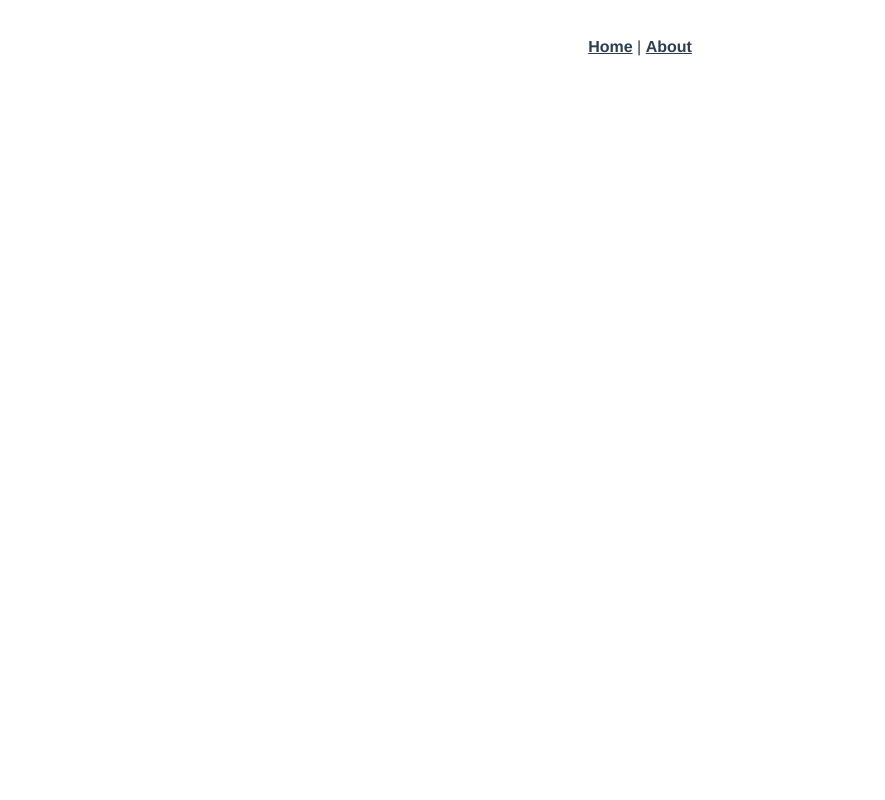
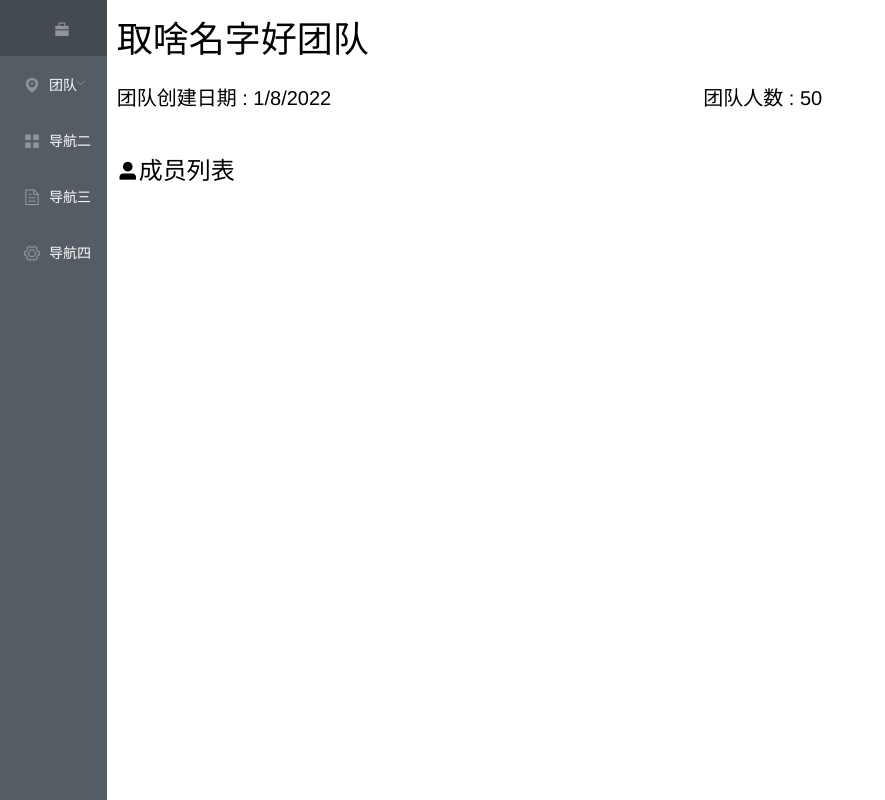
Before and after one commit to leyiiiii/SE-PROJECT, a Vue app: page /team in a window 1280 px wide. Shown: the whole page, without its empty margins (0-885 px from the left). Built offline with nearby package versions, Linux system fonts and the light colour scheme.

Commit message:
Add element ui + NavBar + Team

```diff
--- a/package.json
+++ b/package.json
@@ -8,6 +8,7 @@
   },
   "dependencies": {
     "core-js": "^3.8.3",
+    "element-ui": "^2.15.9",
     "vue": "^2.6.14",
     "vue-router": "^3.5.1",
     "vuex": "^3.6.2"
--- a/src/App.vue
+++ b/src/App.vue
@@ -1,32 +1,12 @@
 <template>
   <div id="app">
-    <nav>
-      <router-link to="/">Home</router-link> |
-      <router-link to="/about">About</router-link>
-    </nav>
     <router-view/>
   </div>
 </template>
 
 <style>
-#app {
+body {
   font-family: Avenir, Helvetica, Arial, sans-serif;
-  -webkit-font-smoothing: antialiased;
-  -moz-osx-font-smoothing: grayscale;
-  text-align: center;
-  color: #2c3e50;
-}
-
-nav {
-  padding: 30px;
-}
-
-nav a {
-  font-weight: bold;
-  color: #2c3e50;
-}
-
-nav a.router-link-exact-active {
-  color: #42b983;
+  margin: 0;
 }
 </style>
--- a/src/components/HelloWorld.vue
+++ /dev/null
@@ -1,59 +0,0 @@
-<template>
-  <div class="hello">
-    <h1>{{ msg }}</h1>
-    <p>
-      For a guide and recipes on how to configure / customize this project,<br>
-      check out the
-      <a href="https://cli.vuejs.org" target="_blank" rel="noopener">vue-cli documentation</a>.
-    </p>
-    <h3>Installed CLI Plugins</h3>
-    <ul>
-      <li><a href="https://github.com/vuejs/vue-cli/tree/dev/packages/%40vue/cli-plugin-babel" target="_blank" rel="noopener">babel</a></li>
-      <li><a href="https://github.com/vuejs/vue-cli/tree/dev/packages/%40vue/cli-plugin-router" target="_blank" rel="noopener">router</a></li>
-      <li><a href="https://github.com/vuejs/vue-cli/tree/dev/packages/%40vue/cli-plugin-vuex" target="_blank" rel="noopener">vuex</a></li>
-    </ul>
-    <h3>Essential Links</h3>
-    <ul>
-      <li><a href="https://vuejs.org" target="_blank" rel="noopener">Core Docs</a></li>
-      <li><a href="https://forum.vuejs.org" target="_blank" rel="noopener">Forum</a></li>
-      <li><a href="https://chat.vuejs.org" target="_blank" rel="noopener">Community Chat</a></li>
-      <li><a href="https://twitter.com/vuejs" target="_blank" rel="noopener">Twitter</a></li>
-      <li><a href="https://news.vuejs.org" target="_blank" rel="noopener">News</a></li>
-    </ul>
-    <h3>Ecosystem</h3>
-    <ul>
-      <li><a href="https://router.vuejs.org" target="_blank" rel="noopener">vue-router</a></li>
-      <li><a href="https://vuex.vuejs.org" target="_blank" rel="noopener">vuex</a></li>
-      <li><a href="https://github.com/vuejs/vue-devtools#vue-devtools" target="_blank" rel="noopener">vue-devtools</a></li>
-      <li><a href="https://vue-loader.vuejs.org" target="_blank" rel="noopener">vue-loader</a></li>
-      <li><a href="https://github.com/vuejs/awesome-vue" target="_blank" rel="noopener">awesome-vue</a></li>
-    </ul>
-  </div>
-</template>
-
-<script>
-export default {
-  name: 'HelloWorld',
-  props: {
-    msg: String
-  }
-}
-</script>
-
-<!-- Add "scoped" attribute to limit CSS to this component only -->
-<style scoped>
-h3 {
-  margin: 40px 0 0;
-}
-ul {
-  list-style-type: none;
-  padding: 0;
-}
-li {
-  display: inline-block;
-  margin: 0 10px;
-}
-a {
-  color: #42b983;
-}
-</style>
--- a/src/components/NavigationBar.vue
+++ b/src/components/NavigationBar.vue
@@ -1,13 +1,69 @@
 <template>
-    <div class="nav">
-        <p>Nav</p>
-    </div>
+<el-row class="Nav">
+  <el-col :span="24">
+    <el-menu
+      class="el-menu-vertical-demo"
+      @open="handleOpen"
+      @close="handleClose"
+      background-color="#545c64"
+      text-color="#fff"
+      active-text-color="#ffd04b">
+      <el-menu-item>
+        <i class="el-icon-s-cooperation"></i>
+      </el-menu-item>
+      <el-submenu index="1">
+        <template slot="title">
+          <i class="el-icon-location"></i>
+          <span>团队</span>
+        </template>
+        <el-menu-item-group>
+          <template slot="title">已加入团队</template>
+          <el-menu-item index="1-1">团队1</el-menu-item>
+          <el-menu-item index="1-2">团队2</el-menu-item>
+        </el-menu-item-group>
+      </el-submenu>
+      <el-menu-item index="2">
+        <i class="el-icon-menu"></i>
+        <span slot="title">导航二</span>
+      </el-menu-item>
+      <el-menu-item index="3">
+        <i class="el-icon-document"></i>
+        <span slot="title">导航三</span>
+      </el-menu-item>
+      <el-menu-item index="4">
+        <i class="el-icon-setting"></i>
+        <span slot="title">导航四</span>
+      </el-menu-item>
+    </el-menu>
+  </el-col>
+</el-row>
 </template>
 
+<script>
+  export default {
+    methods: {
+      handleOpen(key, keyPath) {
+        console.log(key, keyPath);
+      },
+      handleClose(key, keyPath) {
+        console.log(key, keyPath);
+      }
+    }
+  }
+</script>
+
 <style scoped>
-.nav{
-    background-color: red;
-    height: 500px;
-    width: 50px;
+.el-submenu .el-menu-item{
+    min-width: auto;
+}
+.Nav{
+    background-color: #545c64;
+    height: 100vh;
+}
+.el-icon-s-cooperation{
+    margin-left: 30px;
+}
+.el-menu{
+    border-right: none;
 }
 </style>
--- a/src/main.js
+++ b/src/main.js
@@ -2,6 +2,10 @@ import Vue from 'vue'
 import App from './App.vue'
 import router from './router'
 import store from './store'
+
+import ElementUI from 'element-ui';
+import 'element-ui/lib/theme-chalk/index.css';
+Vue.use(ElementUI);
 
 Vue.config.productionTip = false
 
--- a/src/router/index.js
+++ b/src/router/index.js
@@ -17,7 +17,12 @@ const routes = [
     // this generates a separate chunk (about.[hash].js) for this route
     // which is lazy-loaded when the route is visited.
     component: () => import(/* webpackChunkName: "about" */ '../views/AboutView.vue')
-  }
+  },
+  {
+    path: '/team',
+    name: 'team',
+    component: () => import('../views/Team.vue'),
+  },
 ]
 
 const router = new VueRouter({
--- a/src/views/HomeView.vue
+++ b/src/views/HomeView.vue
@@ -1,11 +1,16 @@
 <template>
   <div class="home">
-    <Navi></Navi>
+    <el-row>
+      <el-col :span="2"><div class="Left">
+        <Navi></Navi>
+        </div></el-col>
+      <el-col :span="22"><div class="Right">
+        Abc</div></el-col>
+    </el-row>
   </div>
 </template>
 
 <script>
-// @ is an alias to /src
 import Navi from '@/components/NavigationBar.vue'
 
 export default {
@@ -15,3 +20,9 @@ export default {
   }
 }
 </script>
+
+<style scoped>
+.Right{
+  background-color: red;
+}
+</style>
--- /dev/null
+++ b/src/views/Team.vue
@@ -0,0 +1,68 @@
+<template>
+    <el-row>
+      <el-col :span="2"><div class="Left">
+        <Navi></Navi>
+        </div></el-col>
+      <el-col :span="22"><div class="Right">
+        <el-row>
+            <el-col :span="12">
+                <div class="info">
+                    <span class="teamInfo1">取啥名字好团队</span>
+            </div></el-col>
+        </el-row>
+        <el-row>
+            <el-col :span="12">
+                <div class="info">
+                    <span class="teamInfo2">团队创建日期&nbsp;:&nbsp;</span>
+                    <span class="teamInfo2">1/8/2022</span>
+            </div></el-col>
+            <el-col :span="12">
+                <div class="info">
+                    <span class="teamInfo2">团队人数&nbsp;:&nbsp;</span>
+                    <span class="teamInfo2">50</span>
+            </div></el-col>
+        </el-row>
+        <el-row>
+            <el-col :span="24"><div class="members">
+                <i class="el-icon-user-solid"></i>
+                <span class="membersTitle">成员列表</span>
+                </div></el-col>
+        </el-row>
+        </div></el-col>
+    </el-row>
+</template>
+
+<script>
+import Navi from '@/components/NavigationBar.vue'
+
+export default {
+  name: 'HomeView',
+  components: {
+    Navi,
+  }
+}
+</script>
+
+<style scoped>
+.Right{
+  /* background-color: yellow; */
+}
+.info{
+    margin: 10px;
+}
+.teamInfo1{
+    font-size: 36px;
+}
+.teamInfo2{
+    font-size: 20px;
+}
+.members{
+    margin: 30px 0 0 10px;
+}
+.membersTitle{
+    font-size: 24px;
+}
+.el-icon-user-solid{
+    font-size: 22px;
+}
+</style>
```
Also changed, not shown: 1 other file (tests, documents, lock files or other folders).
